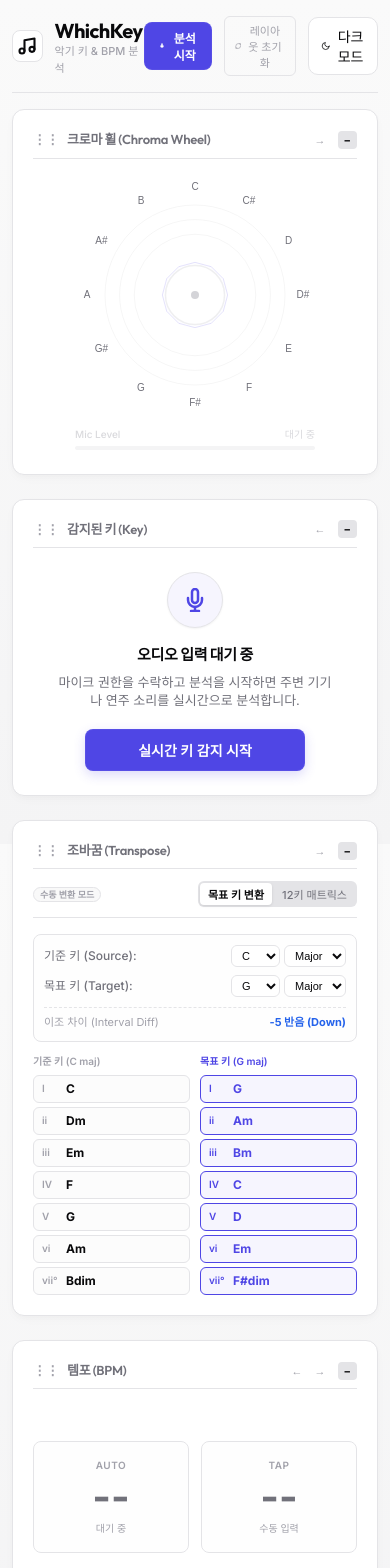
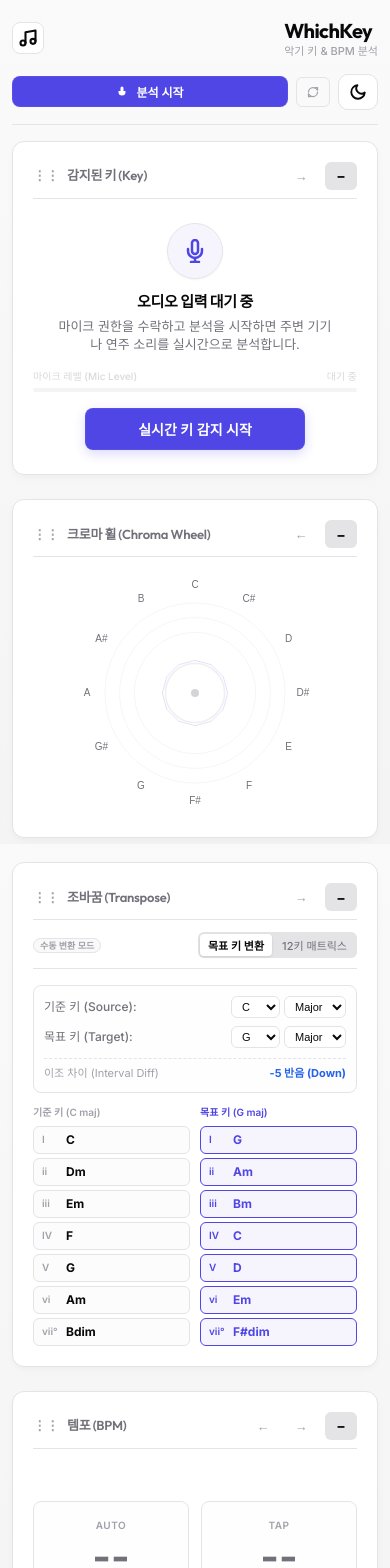
Before and after one commit to jae1/which-key, a React (Vite) app: page / in a window 390 px wide. Shown: the top 1568 px of the page. Built offline with nearby package versions, Linux system fonts and the light colour scheme.

Commit message:
fix: swap top layout order, make header responsive, remove theme text, and enlarge tap tempo targets

```diff
--- a/src/App.tsx
+++ b/src/App.tsx
@@ -81,11 +81,23 @@ function WidgetHeader({
         )}
       </div>
 
-      <div style={{ display: 'flex', alignItems: 'center', gap: '4px' }} onClick={(e) => e.stopPropagation()}>
+      <div style={{ display: 'flex', alignItems: 'center', gap: '6px' }} onClick={(e) => e.stopPropagation()}>
         {index > 0 && (
           <button
             onClick={() => onMove(widget.id, 'left')}
-            style={{ padding: '2px 4px', fontSize: '11px', background: 'transparent', border: 'none', color: 'var(--text-muted)', cursor: 'pointer' }}
+            style={{
+              width: '26px',
+              height: '26px',
+              display: 'inline-flex',
+              alignItems: 'center',
+              justifyContent: 'center',
+              fontSize: '13px',
+              background: 'transparent',
+              border: 'none',
+              color: 'var(--text-muted)',
+              cursor: 'pointer',
+              borderRadius: '4px'
+            }}
             title="왼쪽으로 이동"
           >
             ←
@@ -94,7 +106,19 @@ function WidgetHeader({
         {index < totalInRow - 1 && (
           <button
             onClick={() => onMove(widget.id, 'right')}
-            style={{ padding: '2px 4px', fontSize: '11px', background: 'transparent', border: 'none', color: 'var(--text-muted)', cursor: 'pointer' }}
+            style={{
+              width: '26px',
+              height: '26px',
+              display: 'inline-flex',
+              alignItems: 'center',
+              justifyContent: 'center',
+              fontSize: '13px',
+              background: 'transparent',
+              border: 'none',
+              color: 'var(--text-muted)',
+              cursor: 'pointer',
+              borderRadius: '4px'
+            }}
             title="오른쪽으로 이동"
           >
             →
@@ -104,15 +128,20 @@ function WidgetHeader({
         <button
           onClick={() => onToggleCollapse(widget.id)}
           style={{
-            padding: '2px 6px',
-            fontSize: '11px',
+            width: '28px',
+            height: '28px',
+            display: 'inline-flex',
+            alignItems: 'center',
+            justifyContent: 'center',
+            fontSize: '14px',
             background: 'var(--border-color)',
             border: 'none',
             color: 'var(--text-primary)',
-            borderRadius: '4px',
-            marginLeft: '4px',
+            borderRadius: '6px',
+            marginLeft: '2px',
             fontWeight: 'bold',
-            cursor: 'pointer'
+            cursor: 'pointer',
+            transition: 'background-color 0.15s ease'
           }}
           title={widget.isCollapsed ? '펼치기' : '접기'}
         >
@@ -148,7 +177,7 @@ function App() {
     top: Widget[];
     bottom: Widget[];
   }>(() => {
-    const saved = localStorage.getItem('dashboard_layout_v7');
+    const saved = localStorage.getItem('dashboard_layout_v8');
     if (saved) {
       try {
         return JSON.parse(saved);
@@ -156,8 +185,8 @@ function App() {
     }
     return {
       top: [
-        { id: 'chroma', title: '크로마 휠 (Chroma Wheel)', isCollapsed: false },
-        { id: 'key', title: '감지된 키 (Key)', isCollapsed: false }
+        { id: 'key', title: '감지된 키 (Key)', isCollapsed: false },
+        { id: 'chroma', title: '크로마 휠 (Chroma Wheel)', isCollapsed: false }
       ],
       bottom: [
         { id: 'transposition', title: '조바꿈 (Transpose)', isCollapsed: false },
@@ -168,7 +197,7 @@ function App() {
   });
 
   useEffect(() => {
-    localStorage.setItem('dashboard_layout_v7', JSON.stringify(layout));
+    localStorage.setItem('dashboard_layout_v8', JSON.stringify(layout));
   }, [layout]);
 
   const [draggedWidgetId, setDraggedWidgetId] = useState<string | null>(null);
@@ -258,8 +287,8 @@ function App() {
   const handleResetLayout = () => {
     const defaultLayout = {
       top: [
-        { id: 'chroma', title: '크로마 휠 (Chroma Wheel)', isCollapsed: false },
-        { id: 'key', title: '감지된 키 (Key)', isCollapsed: false }
+        { id: 'key', title: '감지된 키 (Key)', isCollapsed: false },
+        { id: 'chroma', title: '크로마 휠 (Chroma Wheel)', isCollapsed: false }
       ],
       bottom: [
         { id: 'transposition', title: '조바꿈 (Transpose)', isCollapsed: false },
@@ -268,7 +297,7 @@ function App() {
       ]
     };
     setLayout(defaultLayout);
-    localStorage.removeItem('dashboard_layout_v7');
+    localStorage.removeItem('dashboard_layout_v8');
   };
 
   const toggleMonitoring = () => {
@@ -315,29 +344,12 @@ function App() {
       switch (widget.id) {
         case 'chroma':
           return (
-            <div style={{ display: 'flex', flexDirection: 'column', alignItems: 'center', textAlign: 'center' }}>
+            <div style={{ display: 'flex', flexDirection: 'column', alignItems: 'center', textAlign: 'center', width: '100%' }}>
               <ChromaWheel
                 chromagram={chromagram}
                 inputLevel={inputLevel}
                 isMonitoring={isMonitoring}
               />
-              <div style={{ width: '100%', maxWidth: '240px', margin: '8px 0 4px', opacity: isMonitoring ? 1 : 0.4, transition: 'opacity 0.2s ease' }}>
-                <div style={{ display: 'flex', justifyContent: 'space-between', fontSize: '10px', fontWeight: 500, color: 'var(--text-muted)', marginBottom: '4px' }}>
-                  <span>Mic Level</span>
-                  <span>{isMonitoring ? `${inputLevel}%` : '대기 중'}</span>
-                </div>
-                <div style={{ width: '100%', height: '4px', backgroundColor: 'var(--border-color)', borderRadius: '2px', overflow: 'hidden', display: 'flex', alignItems: 'center' }}>
-                  <div
-                    style={{
-                      width: isMonitoring ? `${inputLevel}%` : '0%',
-                      height: '100%',
-                      background: 'var(--primary)',
-                      borderRadius: '2px',
-                      transition: 'width 0.1s ease'
-                    }}
-                  />
-                </div>
-              </div>
             </div>
           );
         case 'bpm':
@@ -359,6 +371,7 @@ function App() {
               confidence={confidence}
               alternativeKeys={alternativeKeys}
               isMonitoring={isMonitoring}
+              inputLevel={inputLevel}
               onStartMonitoring={startMonitoring}
               onStopMonitoring={stopMonitoring}
               hideHeader={true}
@@ -414,7 +427,7 @@ function App() {
           </div>
         </div>
 
-        <div style={{ display: 'flex', alignItems: 'center', gap: '12px' }}>
+        <div className="header-controls">
           <button
             onClick={toggleMonitoring}
             className={isMonitoring ? 'btn-danger' : 'btn-primary'}
@@ -453,7 +466,7 @@ function App() {
               <path d="M21 12a9 9 0 0 1-9 9 9.75 9.75 0 0 1-6.74-2.74L3 16" />
               <path d="M8 21H3v-5" />
             </svg>
-            레이아웃 초기화
+            <span className="btn-text">레이아웃 초기화</span>
           </button>
           <ThemeToggle />
         </div>
--- a/src/components/BpmDisplay.tsx
+++ b/src/components/BpmDisplay.tsx
@@ -67,8 +67,11 @@ export function BpmDisplay({ bpm, isBeat, manualBpm, tapTempo, resetBpm, isMonit
           </span>
         </div>
 
-        {/* Manual Tap BPM */}
-        <div style={{
+        {/* Manual Tap BPM - Clickable Card for Tap Tempo */}
+        <div
+          onClick={tapTempo}
+          className="tap-card"
+          style={{
             display: 'flex',
             flexDirection: 'column',
             alignItems: 'center',
@@ -78,9 +81,10 @@ export function BpmDisplay({ bpm, isBeat, manualBpm, tapTempo, resetBpm, isMonit
             borderRadius: '8px',
             padding: '16px 8px',
             height: '100%',
-          textAlign: 'center',
-          transition: 'all 0.15s ease'
-        }}>
+            textAlign: 'center'
+          }}
+          title="이 카드 영역을 마우스 클릭하거나 터치하여 템포를 입력할 수 있습니다."
+        >
           <span style={{ fontSize: '10px', fontWeight: 600, color: manualBpm > 0 ? 'var(--primary)' : 'var(--text-muted)', textTransform: 'uppercase', letterSpacing: '0.5px' }}>
             TAP
           </span>
@@ -93,8 +97,8 @@ export function BpmDisplay({ bpm, isBeat, manualBpm, tapTempo, resetBpm, isMonit
           }}>
             {manualBpm > 0 ? manualBpm : '--'}
           </div>
-          <span style={{ fontSize: '10px', color: manualBpm > 0 ? 'var(--primary)' : 'var(--text-muted)' }}>
-            {manualBpm > 0 ? '탭 입력값' : '수동 입력'}
+          <span style={{ fontSize: '10px', color: manualBpm > 0 ? 'var(--primary)' : 'var(--text-muted)', fontWeight: 500 }}>
+            {manualBpm > 0 ? '탭 입력값' : '여기를 눌러 탭'}
           </span>
         </div>
       </div>
@@ -111,7 +115,7 @@ export function BpmDisplay({ bpm, isBeat, manualBpm, tapTempo, resetBpm, isMonit
             }}
           />
           <span style={{ fontSize: '11px', color: 'var(--text-secondary)' }}>
-            {isMonitoring && bpm ? '템포 감지 작동 중' : '박자에 맞춰 클릭해 템포를 측정하세요'}
+            {isMonitoring && bpm ? '템포 감지 작동 중' : '박자에 맞춰 카드나 아래 버튼을 탭하세요'}
           </span>
         </div>
 
@@ -119,10 +123,12 @@ export function BpmDisplay({ bpm, isBeat, manualBpm, tapTempo, resetBpm, isMonit
           onClick={tapTempo}
           className="btn-primary"
           style={{
-            padding: '10px',
-            fontSize: '14px',
+            padding: '14px',
+            fontSize: '15px',
+            fontWeight: 'bold',
             borderRadius: '8px',
-            background: 'var(--primary)'
+            background: 'var(--primary)',
+            boxShadow: '0 4px 10px rgba(var(--primary-rgb), 0.12)'
           }}
         >
           TAP TEMPO
--- a/src/components/KeyDisplay.tsx
+++ b/src/components/KeyDisplay.tsx
@@ -6,6 +6,7 @@ interface KeyDisplayProps {
   confidence: number;
   alternativeKeys: KeyPrediction[];
   isMonitoring: boolean;
+  inputLevel: number;
   onStartMonitoring?: () => void;
   onStopMonitoring?: () => void;
   hideHeader?: boolean;
@@ -16,6 +17,7 @@ export function KeyDisplay({
   confidence,
   alternativeKeys,
   isMonitoring,
+  inputLevel,
   onStartMonitoring,
   onStopMonitoring
 }: KeyDisplayProps) {
@@ -40,6 +42,28 @@ export function KeyDisplay({
   const parallelKey = detectedKey ? getParallelKey(root, isMajor) : '';
   const { subdominant, dominant } = detectedKey ? getRelatedKeys(root, isMajor) : { subdominant: '', dominant: '' };
 
+  const renderMicLevel = () => {
+    return (
+      <div style={{ width: '100%', margin: '4px 0 8px', opacity: isMonitoring ? 1 : 0.4, transition: 'opacity 0.2s ease' }}>
+        <div style={{ display: 'flex', justifyContent: 'space-between', fontSize: '10px', fontWeight: 500, color: 'var(--text-muted)', marginBottom: '4px' }}>
+          <span>마이크 레벨 (Mic Level)</span>
+          <span>{isMonitoring ? `${inputLevel}%` : '대기 중'}</span>
+        </div>
+        <div style={{ width: '100%', height: '4px', backgroundColor: 'var(--border-color)', borderRadius: '2px', overflow: 'hidden', display: 'flex', alignItems: 'center' }}>
+          <div
+            style={{
+              width: isMonitoring ? `${inputLevel}%` : '0%',
+              height: '100%',
+              background: 'var(--primary)',
+              borderRadius: '2px',
+              transition: 'width 0.1s ease'
+            }}
+          />
+        </div>
+      </div>
+    );
+  };
+
   // 1. Idle state (no key detected and not monitoring)
   if (!detectedKey && !isMonitoring) {
     return (
@@ -53,7 +77,7 @@ export function KeyDisplay({
           display: 'flex',
           alignItems: 'center',
           justifyContent: 'center',
-          marginBottom: '16px',
+          marginBottom: '12px',
           border: '1px solid var(--panel-border)',
           boxShadow: 'var(--shadow-sm)'
         }}>
@@ -64,14 +88,18 @@ export function KeyDisplay({
             <line x1="8" y1="23" x2="16" y2="23"/>
           </svg>
         </div>
-        <h4 style={{ fontWeight: 600, color: 'var(--text-primary)', marginBottom: '6px', fontSize: '15px' }}>오디오 입력 대기 중</h4>
-        <p style={{ fontSize: '13px', maxWidth: '280px', color: 'var(--text-secondary)', marginBottom: '20px', lineHeight: 1.4 }}>
+        <h4 style={{ fontWeight: 600, color: 'var(--text-primary)', marginBottom: '4px', fontSize: '15px' }}>오디오 입력 대기 중</h4>
+        <p style={{ fontSize: '13px', maxWidth: '280px', color: 'var(--text-secondary)', marginBottom: '12px', lineHeight: 1.4 }}>
           마이크 권한을 수락하고 분석을 시작하면 주변 기기나 연주 소리를 실시간으로 분석합니다.
         </p>
+
+        {renderMicLevel()}
+
         <button
           onClick={onStartMonitoring}
           className="btn-primary"
           style={{
+            marginTop: '8px',
             padding: '10px 24px',
             fontSize: '14px',
             fontWeight: 600,
@@ -90,7 +118,7 @@ export function KeyDisplay({
   // 2. Monitoring started, but no key detected yet
   if (isMonitoring && !detectedKey) {
     return (
-      <div style={{ display: 'flex', flexDirection: 'column', alignItems: 'center', justifyContent: 'center', flexGrow: 1, textAlign: 'center', padding: '40px 20px' }}>
+      <div style={{ display: 'flex', flexDirection: 'column', alignItems: 'center', justifyContent: 'center', flexGrow: 1, textAlign: 'center', padding: '30px 20px' }}>
         <div className="loader-spin" style={{
           width: '28px',
           height: '28px',
@@ -100,12 +128,15 @@ export function KeyDisplay({
           marginBottom: '16px'
         }} />
         <p style={{ fontSize: '14px', fontWeight: 500, color: 'var(--text-primary)', marginBottom: '4px' }}>음향 신호 대기 중...</p>
-        <p style={{ fontSize: '12px', color: 'var(--text-muted)' }}>마이크나 악기 소리를 연주해 보세요.</p>
+        <p style={{ fontSize: '12px', color: 'var(--text-muted)', marginBottom: '12px' }}>마이크나 악기 소리를 연주해 보세요.</p>
+
+        {renderMicLevel()}
+
         <button
           onClick={onStopMonitoring}
           className="btn-secondary"
           style={{
-            marginTop: '20px',
+            marginTop: '12px',
             padding: '6px 16px',
             fontSize: '12px',
             borderRadius: '6px'
@@ -195,8 +226,9 @@ export function KeyDisplay({
         </div>
       </div>
 
-      {/* Action button inside panel */}
-      <div style={{ marginTop: '4px' }}>
+      {/* Mic Level and Action button inside panel */}
+      <div style={{ display: 'flex', flexDirection: 'column', gap: '8px', marginTop: '4px' }}>
+        {renderMicLevel()}
         {isMonitoring ? (
           <button
             onClick={onStopMonitoring}
--- a/src/components/ThemeToggle.tsx
+++ b/src/components/ThemeToggle.tsx
@@ -41,7 +41,7 @@ export function ThemeToggle() {
       className="btn-secondary"
       aria-label="화면 테마 변경"
       title={`${theme === 'light' ? '다크 모드' : '라이트 모드'}로 변경`}
-      style={{ padding: '8px 12px', borderRadius: '10px' }}
+      style={{ padding: '8px 10px', borderRadius: '10px', display: 'inline-flex', alignItems: 'center', justifyContent: 'center' }}
     >
       {theme === 'light' ? (
         // Moon Icon (Show when theme is light, clicking turns it dark)
@@ -51,7 +51,7 @@ export function ThemeToggle() {
           viewBox="0 0 24 24"
           fill="none"
           stroke="currentColor"
-          strokeWidth="2"
+          strokeWidth="2.5"
           strokeLinecap="round"
           strokeLinejoin="round"
         >
@@ -65,7 +65,7 @@ export function ThemeToggle() {
           viewBox="0 0 24 24"
           fill="none"
           stroke="currentColor"
-          strokeWidth="2"
+          strokeWidth="2.5"
           strokeLinecap="round"
           strokeLinejoin="round"
         >
@@ -80,9 +80,6 @@ export function ThemeToggle() {
           <line x1="18.36" y1="5.64" x2="19.78" y2="4.22" />
         </svg>
       )}
-      <span style={{ fontSize: '14px', fontWeight: 500 }}>
-        {theme === 'light' ? '다크 모드' : '라이트 모드'}
-      </span>
     </button>
   );
 }
--- a/src/index.css
+++ b/src/index.css
@@ -461,3 +461,58 @@ input[type="number"]::-webkit-inner-spin-button {
 input[type="number"] {
   -moz-appearance: textfield;
 }
+
+/* Mobile header refinements and responsiveness */
+.header-controls {
+  display: flex;
+  align-items: center;
+  gap: 12px;
+}
+
+@media (max-width: 650px) {
+  .app-header {
+    flex-direction: column;
+    align-items: stretch;
+    gap: 14px;
+    padding-bottom: 14px;
+  }
+
+  .logo-area {
+    display: flex;
+    justify-content: space-between;
+    align-items: center;
+    width: 100%;
+  }
+
+  .header-controls {
+    display: grid;
+    grid-template-columns: 1fr auto auto; /* Play button spans remaining width, others fit content */
+    width: 100%;
+    gap: 8px;
+  }
+
+  .btn-reset-layout .btn-text {
+    display: none; /* Hide text on mobile to save space, show only icon! */
+  }
+
+  .btn-reset-layout {
+    padding: 8px 10px;
+  }
+}
+
+/* Tap card interactive visual feedback */
+.tap-card {
+  cursor: pointer;
+  user-select: none;
+  transition: transform 0.1s cubic-bezier(0.1, 0.8, 0.3, 1),
+              background-color 0.15s ease,
+              border-color 0.15s ease,
+              box-shadow 0.15s ease;
+}
+
+.tap-card:active {
+  transform: scale(0.96);
+  background-color: var(--primary-glow) !important;
+  border-color: var(--primary) !important;
+  box-shadow: 0 0 12px rgba(var(--primary-rgb), 0.1);
+}
```
Lines whose indentation alone changed are shown as unchanged.
